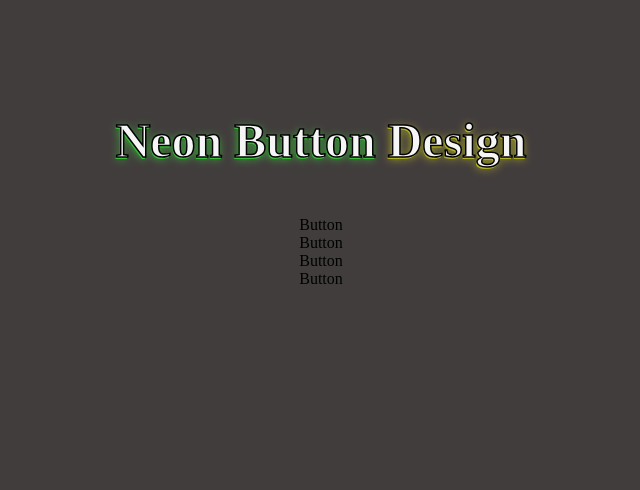
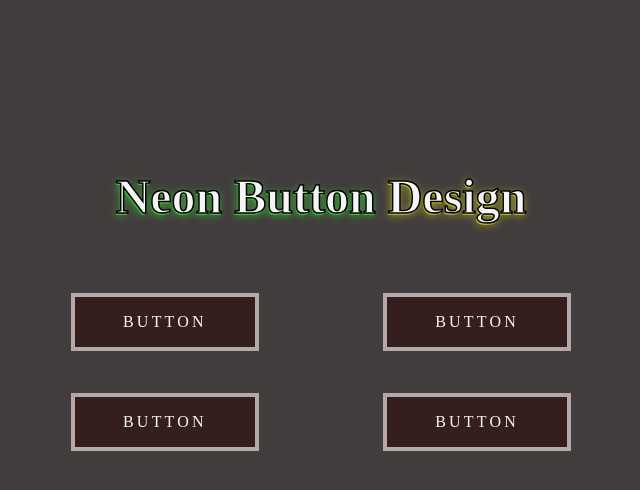
Before and after one commit to rhnchowdhury/Button-neon-design, a plain HTML site: page index.html in a window 1280 px wide. Shown: the whole page, without its empty margins (319-959 px from the left). Drawn offline with Linux system fonts and the light colour scheme.

Commit message:
some design add

```diff
--- a/styles.css
+++ b/styles.css
@@ -10,7 +10,7 @@ body {
     align-items: center;
     flex-direction: column;
     gap: 3rem;
-    min-height: 50vh;
+    min-height: 80vh;
     background-color: rgb(66, 61, 61);
     position: relative;
 }
@@ -40,3 +40,50 @@ h1::after {
     -webkit-text-stroke: 0px;
     text-shadow: 0 0 9px;
 }
+
+.btn-container {
+    display: flex;
+    justify-content: space-between;
+    align-items: center;
+    flex-wrap: wrap;
+    width: 500px;
+    height: 200px;
+}
+
+.btn {
+    position: relative;
+    font-size: 1rem;
+    text-decoration: none;
+    text-transform: uppercase;
+    letter-spacing: 0.2rem;
+    color: whitesmoke;
+    background-color: rgb(53, 30, 30);
+    border: 4px solid #b4a8a8;
+    padding: 1rem 3rem;
+    cursor: pointer;
+}
+
+span {
+    position: relative;
+    z-index: 1;
+}
+
+.btn:nth-child(1):hover {
+    border-color: #10ff00;
+    color: #10ff00;
+}
+
+.btn:nth-child(2):hover {
+    border-color: yellow;
+    color: yellow;
+}
+
+.btn:nth-child(3):hover {
+    border-color: #ff0000;
+    color: #ff0000;
+}
+
+.btn:nth-child(4):hover {
+    border-color: #00ffd9;
+    color: #00ffd9;
+}
```
